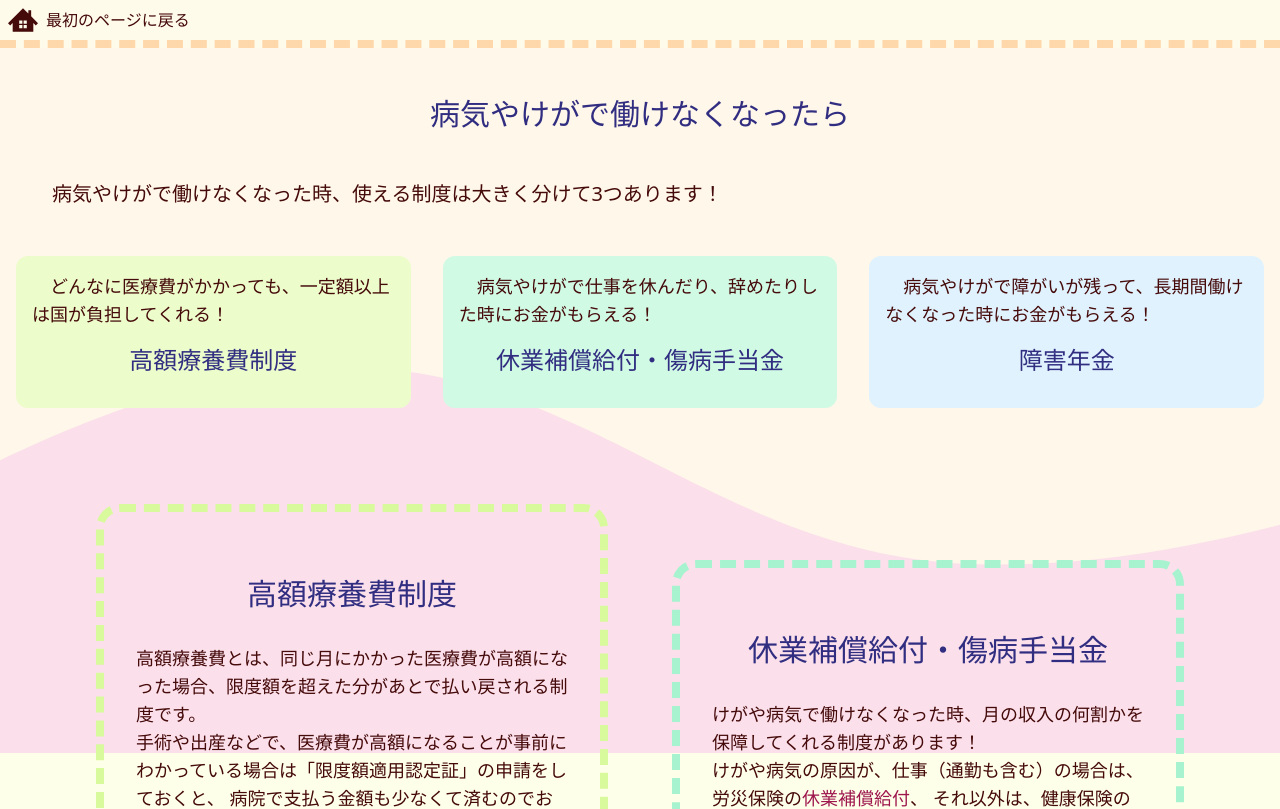
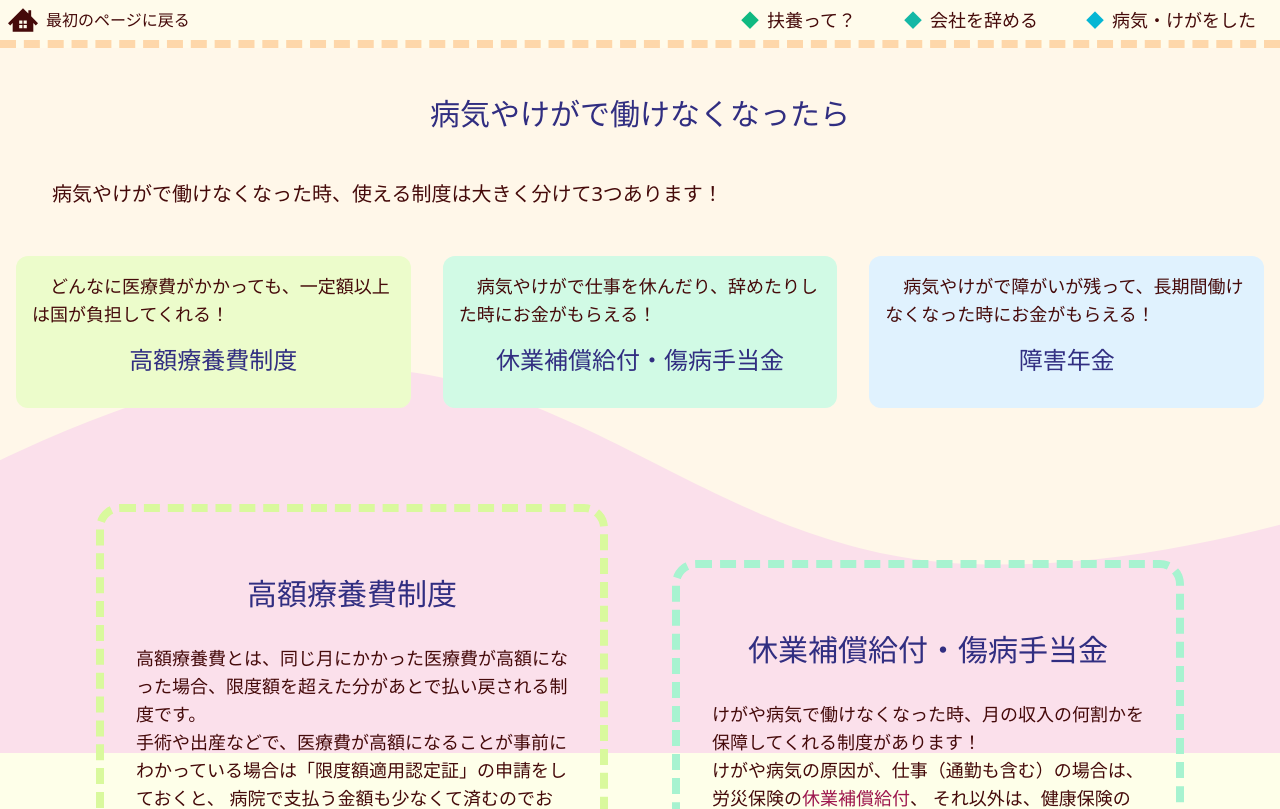
Before and after one commit to Miki-Sh/fukushi, a Next.js app: page /Syoubyou in a window 1280 px wide. Shown: the top 809 px of the page. Built offline with nearby package versions, Linux system fonts and the light colour scheme.

Commit message:
✨ ヘッダーにリンクを追加

```diff
--- a/src/components/Header.jsx
+++ b/src/components/Header.jsx
@@ -1,13 +1,31 @@
 import Image from 'next/image';
 import Link from 'next/link';
+import { FC, useState } from 'react';
+import ToggleButton from 'src/components/ToggleButton';
+import Navigation from 'src/components/Navigation';
 
 const Header = () => {
+  const [ menuOpen, setMenuOpen ] = useState(false);
+  console.log(menuOpen);
   return (
-    <div className='sticky top-0 h-12 w-full flex items-center pl-2 bg-amber-50 border-dashed border-b-8 border-orange-200 text-red-950 '>
+    <div className='flex justify-between sticky top-0 h-12 w-full pl-2 bg-amber-50 border-dashed border-b-8 border-orange-200 text-red-950 '>
       <Link href='/' className='flex items-center hover:text-orange-500'>
         <Image src='/HOME.svg' alt='HOME' height={30} width={30} className='mr-2 hover:fill-orange-500' />
         最初のページに戻る
       </Link>
+      <ToggleButton menuOpen={menuOpen} setMenuOpen={setMenuOpen} />
+      { menuOpen && <Navigation setMenuOpen={setMenuOpen} /> }
+      <div className='hidden md:flex right-0 items-center justify-items-end text-lg'>
+        <Link href='/Fuyou' className='px-6 hover:text-emerald-500 transition duration-300 ease-in'>
+          <span className='pr-2 text-emerald-500'>◆</span>扶養って？
+        </Link>
+        <Link href='/Fuyou' className='px-6 hover:text-teal-500 transition duration-300 ease-in'>
+          <span className='pr-2 text-teal-500'>◆</span>会社を辞める
+        </Link>
+        <Link href='/Fuyou' className='px-6 hover:text-cyan-500 transition duration-300 ease-in'>
+          <span className='pr-2 text-cyan-500'>◆</span>病気・けがをした
+        </Link>
+      </div>
     </div>
   );
 };
--- /dev/null
+++ b/src/components/Navigation.jsx
@@ -0,0 +1,18 @@
+const Navigation = () => {
+
+  return (
+    <div className='absolute md:hidden right-0 z-10 w-full py-16 px-8 rounded-lg border border-gray-100 bg-lime-50 opacity-95 shadow-lg text-left text-xl'>
+      <a href='/Fuyou' className='flex items-center w-full rounded-md py-2 px-3 hover:bg-gray-100 text-gray-700 hover:text-emerald-500 transition duration-300 ease-in'>
+        <span className='pr-4 text-emerald-500'>◆</span>扶養って？
+      </a>
+      <a href='/Taisyoku' className='flex items-center w-full rounded-md py-2 px-3 hover:bg-gray-100 text-gray-700 hover:text-teal-500 transition duration-300 ease-in'>
+        <span className='pr-4 text-teal-500'>◆</span>会社を辞める
+      </a>
+      <a href='/Syoubyou' className='flex items-center w-full rounded-md py-2 px-3 hover:bg-gray-100 text-gray-700 hover:text-cyan-500 transition duration-300 ease-in'>
+        <span className='pr-4 text-cyan-500'>◆</span>病気・けがをした
+      </a>
+    </div>
+  );
+};
+
+export default Navigation;
--- /dev/null
+++ b/src/components/ToggleButton.jsx
@@ -0,0 +1,16 @@
+const ToggleButton = (props) => {
+  const { menuOpen, setMenuOpen } = props;
+  const spanStyle1 = menuOpen ? 'left-4 translate-y-2 -rotate-45' : 'left-3';
+  const spanStyle2 = menuOpen ? 'opacity-0' : '';
+  const spanStyle3 = menuOpen ? 'left-4 -translate-y-2 rotate-45' : 'left-3';
+
+  return (
+    <div onClick={() => setMenuOpen(!menuOpen)} className='relative md:hidden z-40 h-12 w-12 cursor-pointer'>
+      <span className={`absolute inline-block ${ spanStyle1 } top-3 h-1 w-1/2 bg-slate-600 rounded-sm transition duration-300 ease-in`}></span>
+      <span className={`absolute inline-block ${ spanStyle2 } top-5 left-3 h-1 w-1/2 bg-slate-600 rounded-sm transition duration-300 ease-in`}></span>
+      <span className={`absolute inline-block ${ spanStyle3 } top-7 h-1 w-1/2 bg-slate-600 rounded-sm transition duration-300 ease-in`}></span>
+    </div>
+  );
+};
+
+export default ToggleButton;
```
